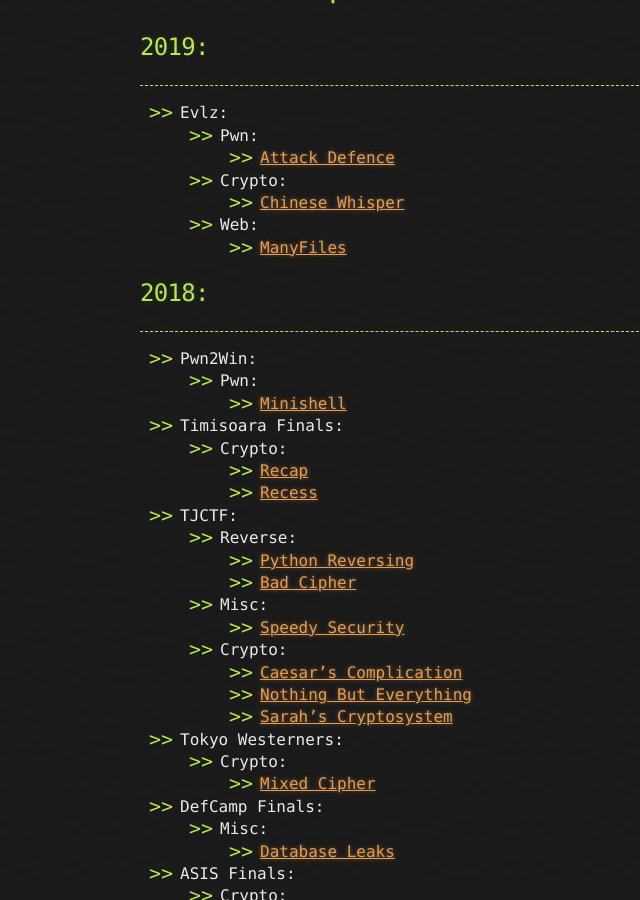
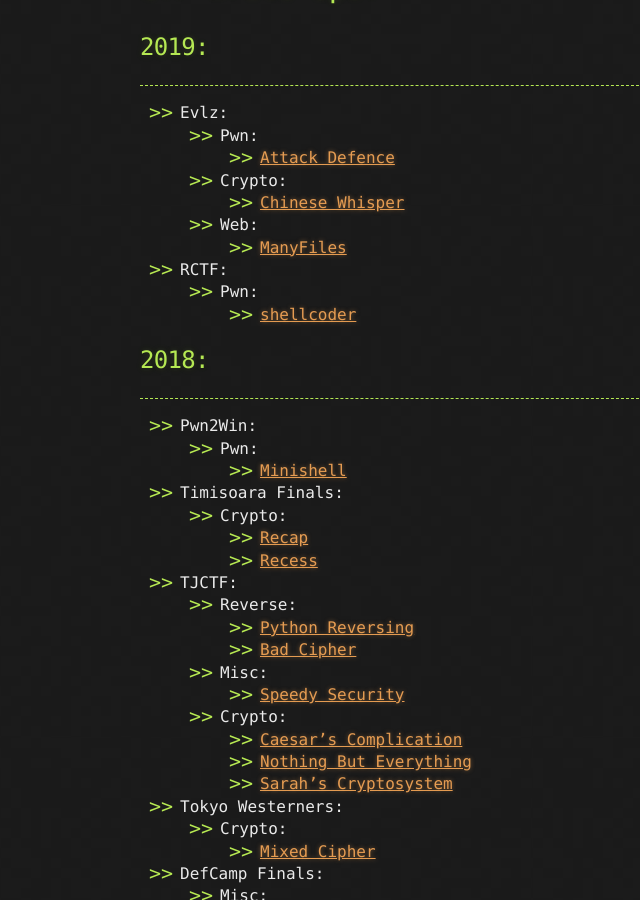
Before and after one commit to HecariiTuicaSiPaunii/Blog, a Jekyll site: the page built from content/CTF/index.md, in a window 1280 px wide and 900 px high, scrolled down 327 px. Shown: the whole window, without its empty margins (0-640 px from the left). Built offline with Jekyll 4.4.1, drawn with Linux system fonts in a browser that asks for light colours; our own code applies the rules of GitHub Pages for plain Markdown files.

Commit message:
Added new write-up

```diff
--- a/content/CTF/index.md
+++ b/content/CTF/index.md
@@ -11,6 +11,9 @@
     - [Chinese Whisper](./2019-Evlz/Chinese-Whisper.md)
   - Web:
     - [ManyFiles](./2019-Evlz/ManyFiles.md)
+- RCTF:
+  - Pwn:
+    - [shellcoder](./2019-RCTF/shellcoder.md)
 
 ## 2018:
 
```
